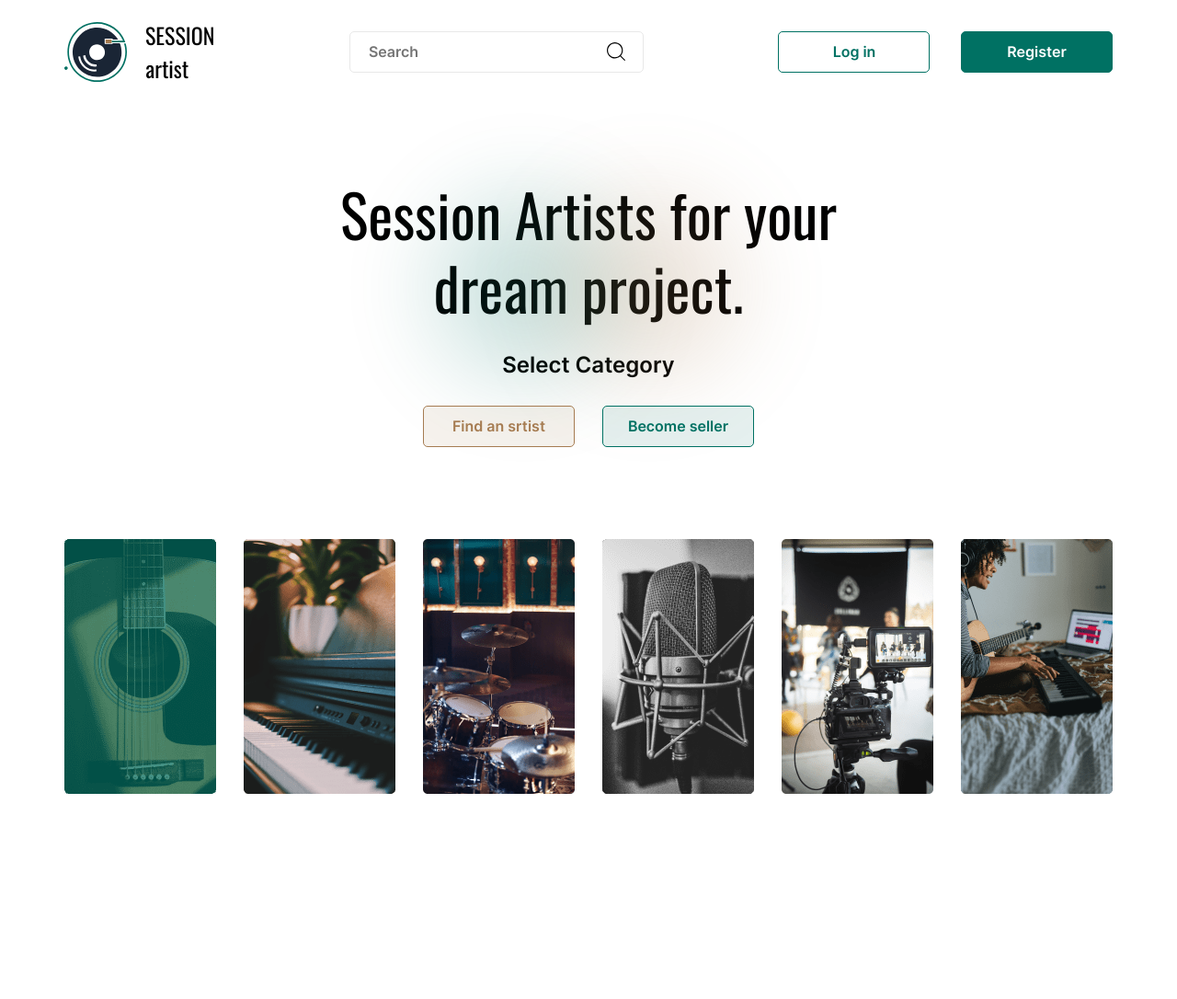
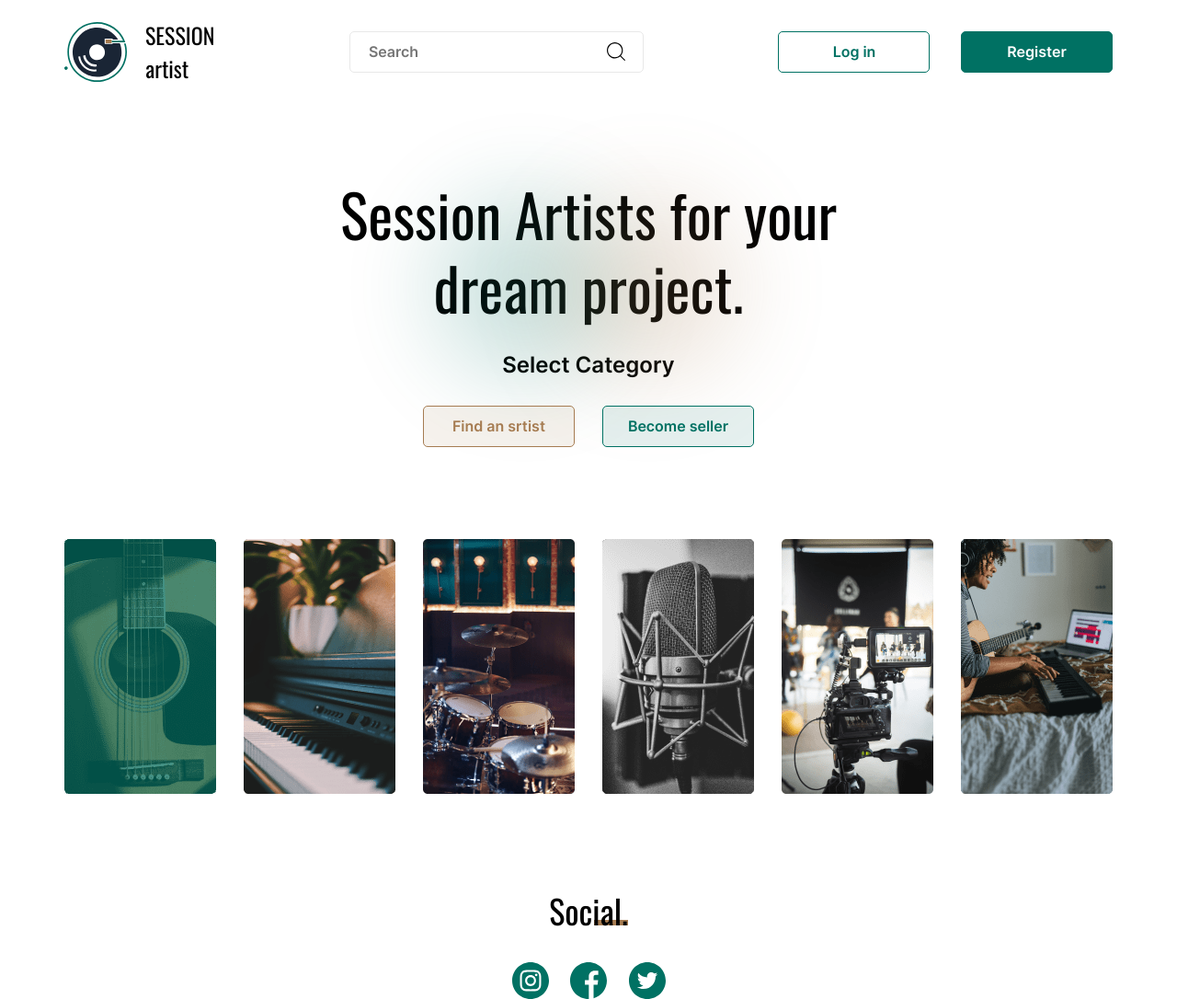
Before and after one commit to derkston/Session-Artist, a plain HTML site: page index.html in a window 1280 px wide. Shown: the whole page at 92% size. Before the commit the page ends 863 px from the top, so only its background shows below. Drawn offline with Linux system fonts and the light colour scheme.

Commit message:
Cделал секцию "Социальные сети"

```diff
--- a/css/style.css
+++ b/css/style.css
@@ -165,3 +165,42 @@ h1::after {
 	width: 100%;
 	height: 100%;
 }
+
+/* SOCIAL */
+
+.social__items {
+	width: 100%;
+	display: flex;
+	flex-direction: column;
+	align-items: center;
+}
+.social__items h2 {
+	font-family: Oswald;
+	font-size: 36px;
+	font-weight: 400;
+	line-height: 53px;
+	letter-spacing: 0em;
+	position: relative;
+	margin-bottom: 30px;
+}
+.social__items h2::after {
+	content: '';
+	width: 37px;
+	height: 6px;
+	background: rgba(166, 124, 82, 1);
+	display: flex;
+	position: absolute;
+	bottom: 10px;
+	right: 0%;
+	z-index: -1;
+}
+
+.social__link {
+	margin: 0px 10px;
+}
+.social__link:first-child {
+	margin-left: 0px;
+}
+.social__link:last-child {
+	margin-right: 0px;
+}
--- a/index.html
+++ b/index.html
@@ -65,6 +65,24 @@
 				</div>
 			</div>
 		</section>
+		<section class="social-section">
+			<div class="container">
+				<div class="social__items">
+					<h2>Social.</h2>
+					<div class="social__list">
+						<a href="#" class="social__link">
+							<img src="img/insta.svg" alt="Instagram">
+						</a>
+						<a href="#" class="social__link">
+							<img src="img/facebook.svg" alt="Facebook">
+						</a>
+						<a href="#" class="social__link">
+							<img src="img/twitter.svg" alt="Twitter">
+						</a>
+					</div>
+				</div>
+			</div>
+		</section>
 	</main>
 	<script src="js/script.js"></script>
 </body>
```
Also changed, not shown: img/facebook.svg (added), img/insta.svg (added), img/twitter.svg (added).
